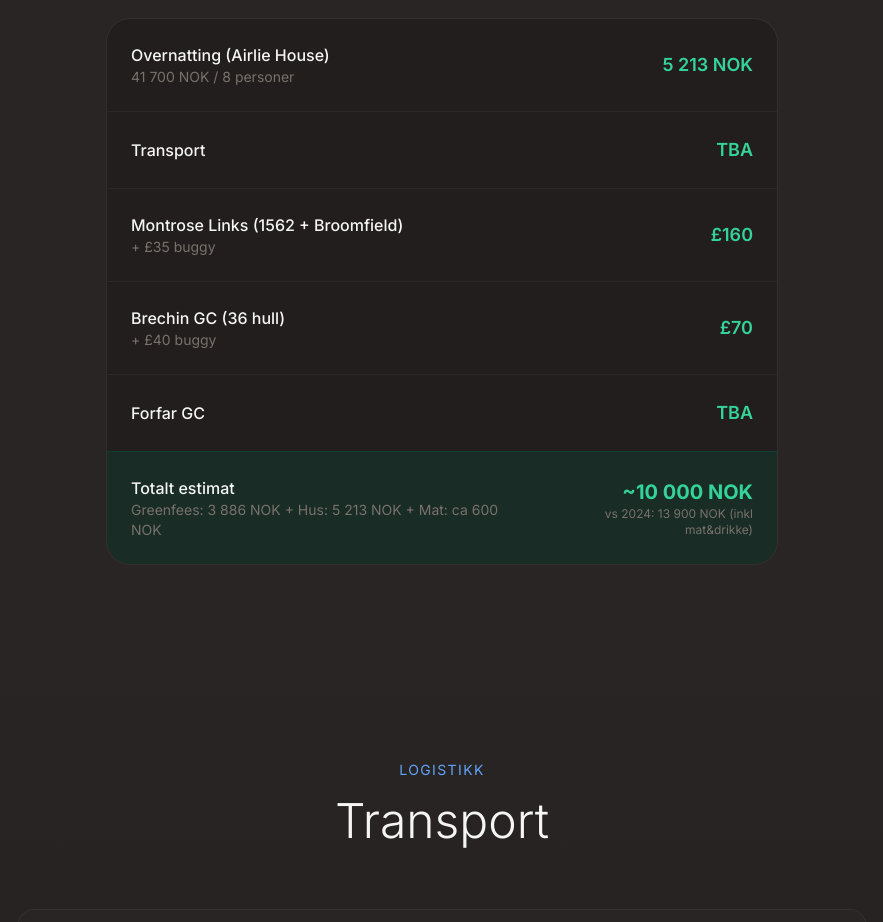
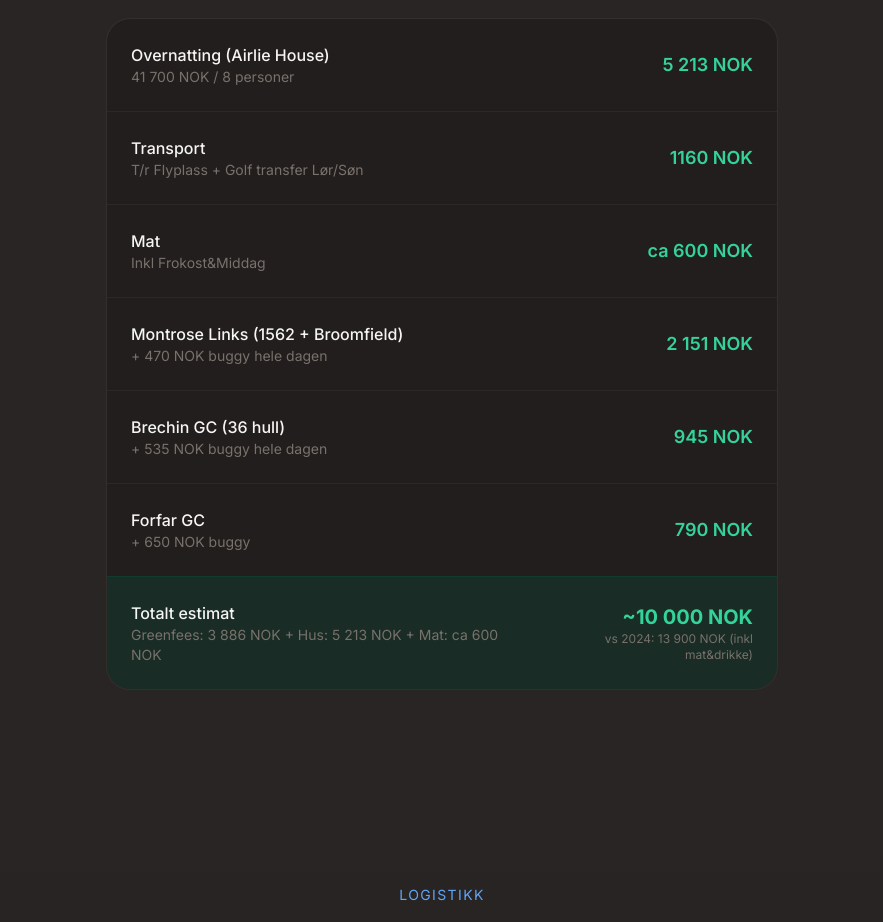
Before and after one commit to dj1p/Skottland2026, a React (Vite) app: page / in a window 1280 px wide. Shown: the part 5080-6002 px from the top of the page, without its empty margins (198-1081 px from the left). Built offline with nearby package versions, Linux system fonts and the light colour scheme.

Commit message:
Update trip2026.ts

```diff
--- a/src/data/trip2026.ts
+++ b/src/data/trip2026.ts
@@ -341,9 +341,10 @@
   // ===========================================================================
   costs: [
     { item: 'Overnatting (Airlie House)', amount: '5 213 NOK', note: '41 700 NOK / 8 personer' },
-    { item: 'Transport', amount: 'TBA', note: '' },
-    { item: 'Montrose Links (1562 + Broomfield)', amount: '£160', note: '+ £35 buggy' },
-    { item: 'Brechin GC (36 hull)', amount: '£70', note: '+ £40 buggy' },
-    { item: 'Forfar GC', amount: 'TBA', note: '' },
+    { item: 'Transport', amount: '1160 NOK', note: 'T/r Flyplass + Golf transfer Lør/Søn' },
+    { item: 'Mat', amount: 'ca 600 NOK', note: 'Inkl Frokost&Middag' },
+    { item: 'Montrose Links (1562 + Broomfield)', amount: '2 151 NOK', note: '+ 470 NOK buggy hele dagen' },
+    { item: 'Brechin GC (36 hull)', amount: '945 NOK', note: '+ 535 NOK buggy hele dagen' },
+    { item: 'Forfar GC', amount: '790 NOK', note: '+ 650 NOK buggy' },
   ],
 }
```
